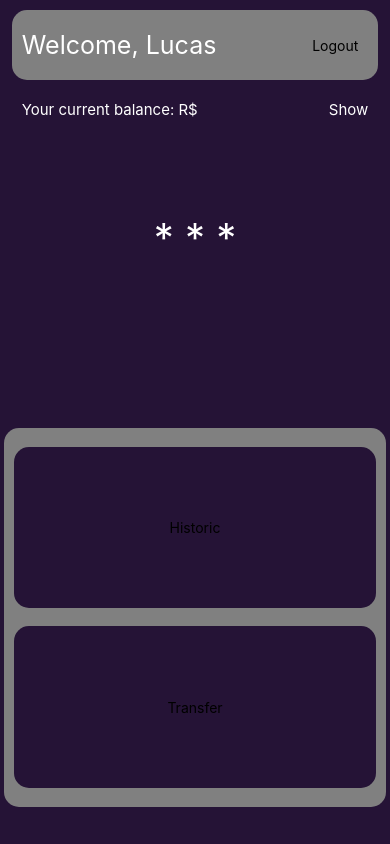
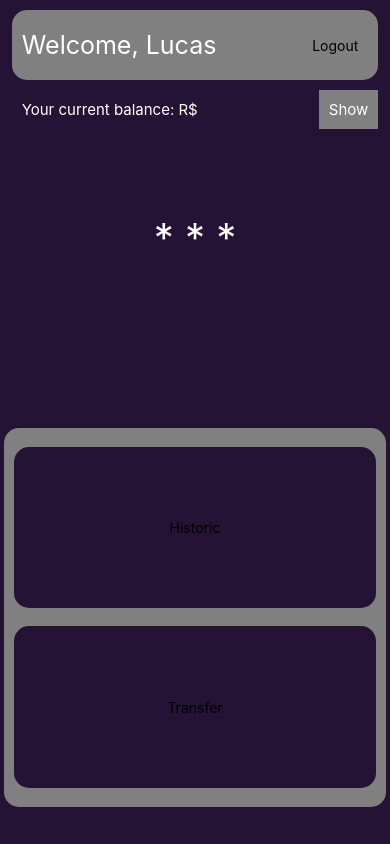
Before and after one commit to LucaFreire/minimalist-bank, a React Native app in the folder frontend/: screen /home in a window 390 px wide. Built offline with nearby package versions, Linux system fonts and the light colour scheme.

Commit message:
add: historic and Transfer folder and files

```diff
--- a/frontend/src/components/balanceComponent.js
+++ b/frontend/src/components/balanceComponent.js
@@ -19,7 +19,7 @@ export default function BalanceComponent({ user }) {
                     <Text style={styles.headerText}>Your current balance: R$</Text>
                 </View>
                 <View>
-                    <Pressable onPress={toggleShow}>
+                    <Pressable style={{backgroundColor: "gray"}} onPress={toggleShow}>
                         <Text style={styles.headerText}>{show ? "Hide" : "Show"}</Text>
                     </Pressable>
                 </View>
```
Also changed, not shown: frontend/src/pages/historicPage/index.js (added), frontend/src/pages/historicPage/style.js (added), frontend/src/pages/transferPage/index.js (added), frontend/src/pages/transferPage/style.js (added).
